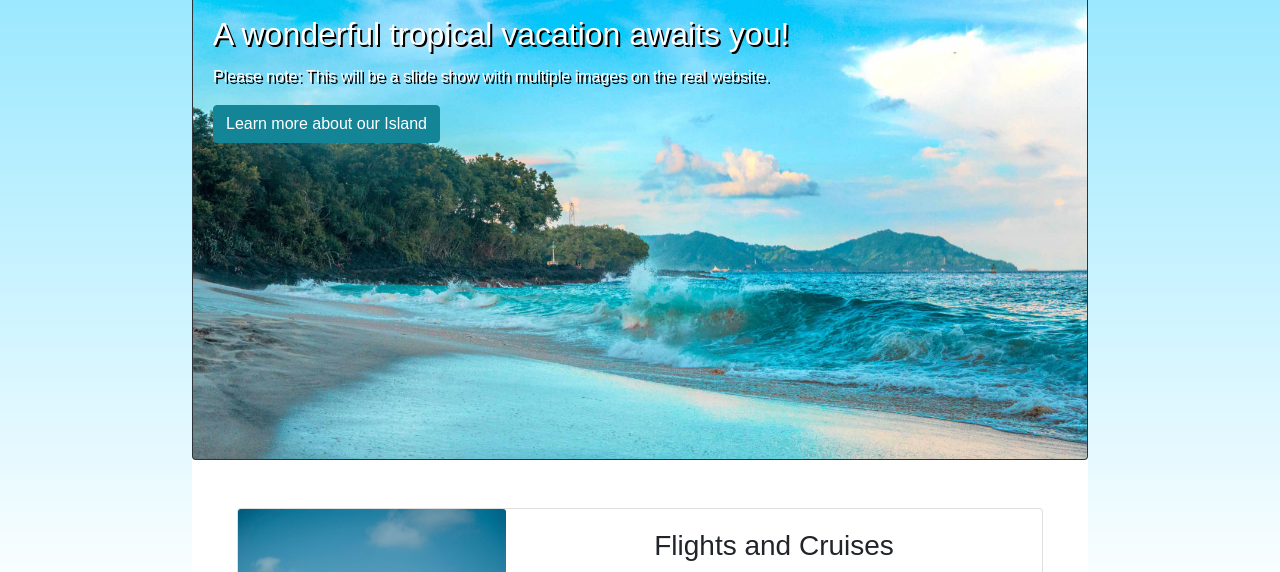
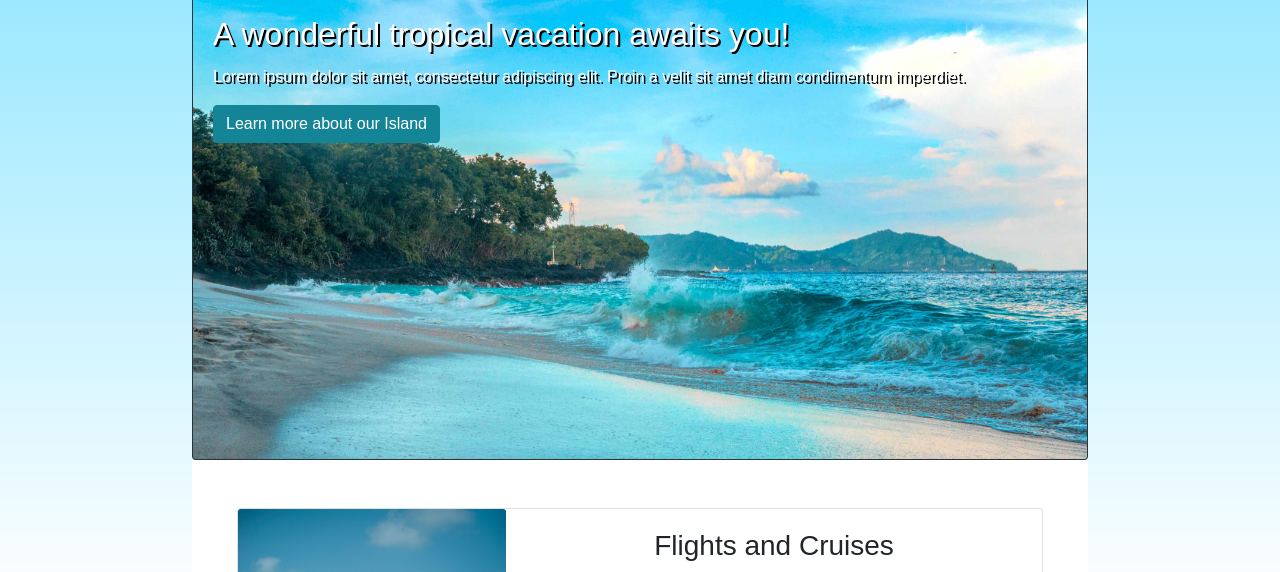
Before and after one commit to lexicw15/VacationWebsite, a plain HTML site: page index.html in a window 1280 px wide. Shown: the part 193-765 px from the top of the page. Drawn offline with Linux system fonts and the light colour scheme.

Commit message:
Updated text

```diff
--- a/index.html
+++ b/index.html
@@ -96,7 +96,7 @@
   <img src="images/taniti.jpg" class="card-img" width="100%">
   <div class="card-img-overlay">
     <h2 class="card-title my-shadow">A wonderful tropical vacation awaits you!</h2>
-    <p class="card-text my-shadow">Please note: This will be a slide show with multiple images on the real website.</p>
+    <p class="card-text my-shadow">Lorem ipsum dolor sit amet, consectetur adipiscing elit. Proin a velit sit amet diam condimentum imperdiet. </p>
     <a href="information.html"><p class="card-text btn btn-primary">Learn more about our Island</p></a>
   </div>
 </div>
```
